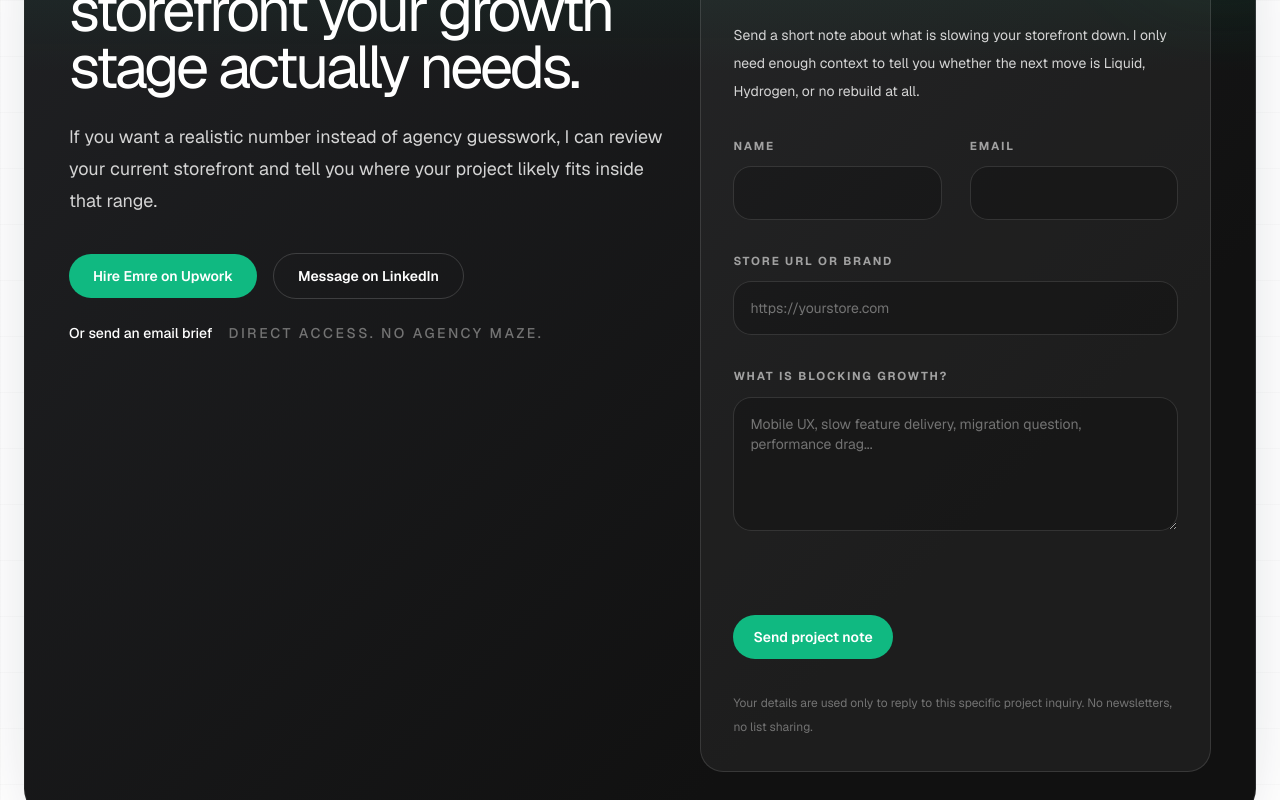
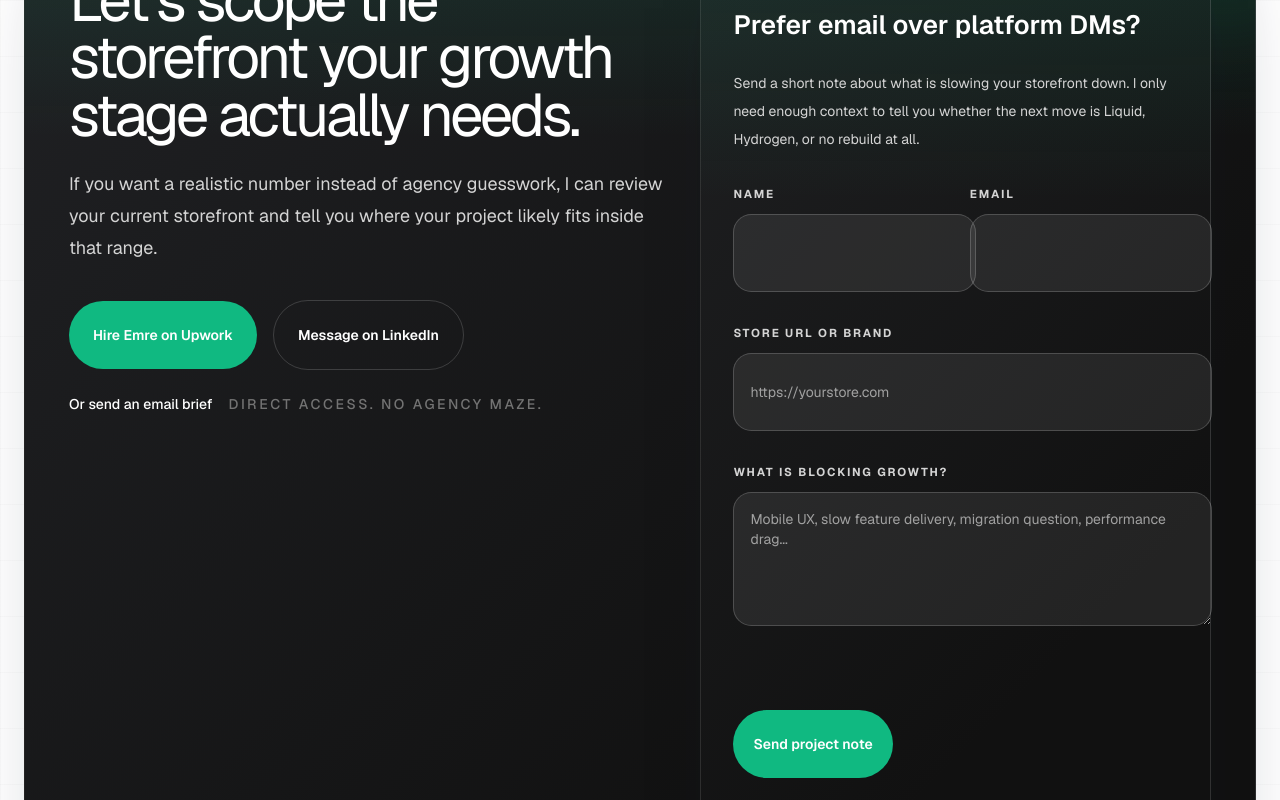
Before and after one commit to emremutlu08/hydrogenexpert, a Next.js app: page /cost in a window 1280 px wide. Shown: the part 3640-4440 px from the top of the page. Built offline with nearby package versions, Linux system fonts and the light colour scheme; no server answers; the database is empty.

Commit message:
style: standardize design rhythm and interactions

```diff
--- a/app/blog/page.tsx
+++ b/app/blog/page.tsx
@@ -121,7 +121,7 @@ export default async function BlogPage({ searchParams }: BlogPageProps) {
                   <div className="card-rail__footer">
                     <Link
                       href={`/blog/${post.slug}`}
-                      className="inline-flex rounded-full bg-[#171717] px-5 py-3 text-sm font-semibold text-white transition hover:bg-[#10b981]"
+                      className="inline-flex min-h-11 items-center rounded-full bg-[#171717] px-5 py-3 text-sm font-semibold text-white transition-colors hover:bg-[#10b981]"
                     >
                       Read article
                     </Link>
@@ -150,7 +150,7 @@ export default async function BlogPage({ searchParams }: BlogPageProps) {
           {clampedPage > 1 ? (
             <Link
               href={`/blog?page=${clampedPage - 1}`}
-              className="rounded-full border border-black/12 px-4 py-2 text-sm font-semibold text-black transition hover:border-[#10b981] hover:text-[#10b981]"
+              className="inline-flex min-h-11 items-center rounded-full border border-black/12 px-4 py-2 text-sm font-semibold text-black transition-colors hover:border-[#10b981] hover:text-[#10b981]"
             >
               Previous
             </Link>
@@ -158,7 +158,7 @@ export default async function BlogPage({ searchParams }: BlogPageProps) {
           {clampedPage < totalPages ? (
             <Link
               href={`/blog?page=${clampedPage + 1}`}
-              className="rounded-full bg-[#10b981] px-4 py-2 text-sm font-semibold text-white transition hover:bg-[#171717]"
+              className="inline-flex min-h-11 items-center rounded-full bg-[#10b981] px-4 py-2 text-sm font-semibold text-white transition-colors hover:bg-[#171717]"
             >
               Next
             </Link>
--- a/app/globals.css
+++ b/app/globals.css
@@ -12,6 +12,14 @@
   --dna-muted: #5f6368;
   --dna-panel: #f6f7f7;
   --dna-shadow: 0 24px 60px -42px rgba(15, 23, 42, 0.18);
+  --dna-shadow-soft: 0 20px 44px -36px rgba(15, 23, 42, 0.18);
+  --dna-shadow-strong: 0 42px 90px -54px rgba(15, 23, 42, 0.48);
+  --dna-radius-sm: 1.1rem;
+  --dna-radius-md: 1.25rem;
+  --dna-radius-lg: 1.45rem;
+  --dna-radius-xl: 1.6rem;
+  --dna-transition-duration: 180ms;
+  --dna-transition-easing: ease;
 }
 
 @theme inline {
@@ -28,8 +36,7 @@
 *,
 *::before,
 *::after {
-  animation: none !important;
-  transition: none !important;
+  box-sizing: inherit;
 }
 
 html {
@@ -48,6 +55,32 @@ body {
 
 a {
   text-decoration: none;
+}
+
+a,
+button,
+summary,
+input,
+textarea,
+select {
+  transition-duration: var(--dna-transition-duration);
+  transition-timing-function: var(--dna-transition-easing);
+}
+
+:where(a, button, summary, input, textarea, select, [role="button"]):focus-visible {
+  outline: 2px solid var(--dna-accent);
+  outline-offset: 4px;
+}
+
+@media (prefers-reduced-motion: reduce) {
+  *,
+  *::before,
+  *::after {
+    animation-duration: 0.01ms !important;
+    animation-iteration-count: 1 !important;
+    scroll-behavior: auto !important;
+    transition-duration: 0.01ms !important;
+  }
 }
 
 .page-shell {
@@ -178,9 +211,9 @@ a {
 
 .card-soft {
   @apply rounded-[1.6rem] border p-7 md:p-10;
-  border-color: rgba(23, 23, 23, 0.08);
+  border-color: var(--dna-border);
   background: linear-gradient(180deg, rgba(255, 255, 255, 0.98), rgba(246, 247, 247, 0.96));
-  box-shadow: 0 20px 44px -36px rgba(15, 23, 42, 0.18);
+  box-shadow: var(--dna-shadow-soft);
 }
 
 .hero-card {
@@ -189,13 +222,13 @@ a {
   background:
     linear-gradient(180deg, rgba(16, 185, 129, 0.14), transparent 24%),
     linear-gradient(135deg, #202124 0%, #111111 74%);
-  box-shadow: 0 42px 90px -54px rgba(15, 23, 42, 0.48);
+  box-shadow: var(--dna-shadow-strong);
 }
 
 .proof-card {
   @apply flex h-full min-h-[16.5rem] flex-col rounded-[1.45rem] border bg-white p-6 md:p-8;
-  border-color: rgba(23, 23, 23, 0.08);
-  box-shadow: 0 24px 48px -38px rgba(15, 23, 42, 0.18);
+  border-color: var(--dna-border);
+  box-shadow: var(--dna-shadow-soft);
 }
 
 .proof-card__header {
@@ -363,7 +396,7 @@ a {
 
 .surface-card {
   @apply rounded-[1.7rem] border bg-white p-7 md:p-11;
-  border-color: rgba(23, 23, 23, 0.08);
+  border-color: var(--dna-border);
   box-shadow: 0 30px 60px -42px rgba(15, 23, 42, 0.18);
 }
 
@@ -419,7 +452,7 @@ a {
 }
 
 .site-header__brand {
-  @apply flex min-w-0 items-center gap-3 text-[#171717];
+  @apply flex min-h-11 min-w-0 items-center gap-3 text-[#171717];
 }
 
 .site-header__nav {
@@ -441,7 +474,7 @@ a {
 }
 
 .site-header__nav-link {
-  @apply flex shrink-0 items-center justify-center whitespace-nowrap rounded-full border border-black/8 bg-[#f6f7f7] px-3 py-2 text-center text-[0.69rem] font-semibold uppercase tracking-[0.12em] text-neutral-600 transition hover:border-[#10b981] hover:text-[#10b981] lg:px-5 lg:py-3 lg:text-[0.72rem] lg:tracking-[0.14em];
+  @apply flex min-h-11 shrink-0 items-center justify-center whitespace-nowrap rounded-full border border-black/8 bg-[#f6f7f7] px-4 py-2.5 text-center text-[0.69rem] font-semibold uppercase tracking-[0.12em] text-neutral-600 transition-colors hover:border-[#10b981] hover:text-[#10b981] lg:px-5 lg:py-3 lg:text-[0.72rem] lg:tracking-[0.14em];
 }
 
 .work-card__brand-zone {
@@ -620,7 +653,10 @@ a {
 }
 
 .lead-form-card {
-  @apply min-w-0 rounded-[1.45rem] border border-white/12 bg-white/5 p-5 md:p-8;
+  @apply min-w-0 rounded-[1.45rem] border border-white/12 bg-[#171717] p-5 text-white shadow-[0_30px_70px_-48px_rgba(15,23,42,0.55)] md:p-8;
+  background:
+    linear-gradient(180deg, rgba(16, 185, 129, 0.12), transparent 28%),
+    linear-gradient(135deg, #1f2022 0%, #111111 74%);
 }
 
 .lead-form-layout {
@@ -644,12 +680,13 @@ a {
 }
 
 .lead-form-field span {
-  @apply text-[0.72rem] font-bold uppercase tracking-[0.16em] text-neutral-400;
+  @apply text-[0.72rem] font-bold uppercase tracking-[0.16em] text-neutral-300;
 }
 
 .lead-form-field input,
 .lead-form-field textarea {
-  @apply w-full rounded-[1.15rem] border border-white/12 bg-black/20 px-4 py-4 text-sm text-white outline-none transition placeholder:text-neutral-500 focus:border-[#10b981] focus:bg-black/28;
+  @apply w-full rounded-[1.15rem] border border-white/18 bg-white/[0.08] px-4 py-4 text-sm text-white outline-none transition-colors placeholder:text-neutral-400 focus:border-[#10b981] focus:bg-white/[0.12];
+  min-height: 44px;
 }
 
 .lead-form-actions {
@@ -677,7 +714,7 @@ a {
 }
 
 .authority-link-card {
-  @apply rounded-[1.2rem] border border-black/8 bg-white p-5 transition hover:border-[#10b981];
+  @apply rounded-[1.2rem] border border-black/8 bg-white p-5 transition-colors hover:border-[#10b981];
 }
 
 .authority-link-card__label {
--- a/components/CTASection.tsx
+++ b/components/CTASection.tsx
@@ -32,12 +32,12 @@ export function CTASection({
             <TrackedCTAButton
               destination="upwork"
               label="Hire Emre on Upwork"
-              className="inline-flex items-center rounded-full bg-[#10b981] px-6 py-3 text-sm font-semibold text-white transition hover:bg-white hover:text-[#171717]"
+              className="inline-flex min-h-11 items-center rounded-full bg-[#10b981] px-6 py-3 text-sm font-semibold text-white transition-colors hover:bg-white hover:text-[#171717]"
             />
             <TrackedCTAButton
               destination="linkedin"
               label="Message on LinkedIn"
-              className="inline-flex items-center rounded-full border border-white/16 px-6 py-3 text-sm font-semibold text-white transition hover:border-[#8df1cb] hover:text-[#8df1cb]"
+              className="inline-flex min-h-11 items-center rounded-full border border-white/16 px-6 py-3 text-sm font-semibold text-white transition-colors hover:border-[#8df1cb] hover:text-[#8df1cb]"
             />
           </div>
           <div className="flex flex-wrap items-center gap-4">
--- a/components/Header.tsx
+++ b/components/Header.tsx
@@ -41,12 +41,12 @@ export function Header({ navItems }: HeaderProps) {
               <TrackedCTAButton
                 destination="linkedin"
                 label="Let's Chat"
-                className="hidden w-fit rounded-full bg-[#171717] px-4 py-2.5 text-sm font-semibold text-white transition hover:bg-[#10b981] md:inline-flex"
+                className="hidden min-h-11 w-fit items-center rounded-full bg-[#171717] px-5 py-2.5 text-sm font-semibold text-white transition-colors hover:bg-[#10b981] md:inline-flex"
               />
               <TrackedCTAButton
                 destination="linkedin"
                 label="Chat"
-                className="inline-flex rounded-full bg-[#171717] px-3 py-2 text-sm font-semibold text-white transition hover:bg-[#10b981] md:hidden"
+                className="inline-flex min-h-11 items-center rounded-full bg-[#171717] px-4 py-2.5 text-sm font-semibold text-white transition-colors hover:bg-[#10b981] md:hidden"
               />
             </div>
           </div>
--- a/components/LeadCaptureForm.tsx
+++ b/components/LeadCaptureForm.tsx
@@ -122,7 +122,7 @@ export function LeadCaptureForm({
         <button
           type="submit"
           disabled={status === "submitting"}
-          className="inline-flex items-center rounded-full bg-[#10b981] px-5 py-3 text-sm font-semibold text-white transition hover:bg-white hover:text-[#171717] disabled:cursor-not-allowed disabled:opacity-70"
+          className="inline-flex min-h-11 items-center rounded-full bg-[#10b981] px-5 py-3 text-sm font-semibold text-white transition-colors hover:bg-white hover:text-[#171717] disabled:cursor-not-allowed disabled:opacity-70"
         >
           {status === "submitting" ? "Sending..." : "Send project note"}
         </button>
```
Also changed, not shown: components/Footer.tsx (+6 -6 lines).
